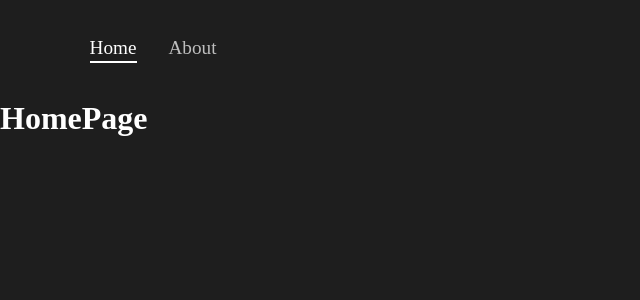
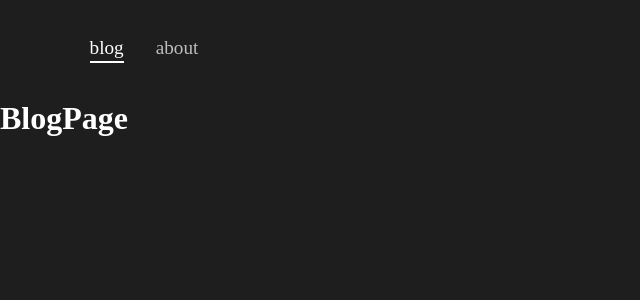
Before and after one commit to hulkdx/sabajafarzadeh.com, a React app: page / in a window 1280 px wide. Shown: the top 300 px of the page, without its empty margins (0-640 px from the left). Built offline with nearby package versions, Linux system fonts and the light colour scheme.

Commit message:
rename home to blog

```diff
--- a/src/components/common/RouteList.jsx
+++ b/src/components/common/RouteList.jsx
@@ -7,12 +7,12 @@ function RouteList({ onClick }) {
     <ul>
       <li>
         <Link to="/" exact activeClassName="active" onClick={onClick}>
-          Home
+          blog
         </Link>
       </li>
       <li>
         <Link to="/about" activeClassName="active" onClick={onClick}>
-          About
+          about
         </Link>
       </li>
     </ul>
--- /dev/null
+++ b/src/components/pages/blog/BlogPage.jsx
@@ -0,0 +1,11 @@
+import React from 'react';
+
+function BlogPage() {
+  return (
+    <div>
+      <h1>BlogPage</h1>
+    </div>
+  );
+}
+
+export default BlogPage;
--- a/src/components/pages/home/HomePage.jsx
+++ /dev/null
@@ -1,11 +0,0 @@
-import React from 'react';
-
-function HomePage() {
-  return (
-    <div>
-      <h1>HomePage</h1>
-    </div>
-  );
-}
-
-export default HomePage;
--- a/src/main.jsx
+++ b/src/main.jsx
@@ -4,7 +4,7 @@ import { Provider, store } from './redux/redux';
 
 import './main.css';
 
-import HomePage from './components/pages/home/HomePage';
+import BlogPage from './components/pages/blog/BlogPage';
 import AboutPage from './components/pages/about/AboutPage';
 
 import NavBar from './components/common/Navbar/Navbar';
@@ -16,7 +16,7 @@ function Main() {
         <div className="container">
           <NavBar />
           <div className="container-main">
-            <Route path="/" exact component={HomePage} />
+            <Route path="/" exact component={BlogPage} />
             <Route path="/about" component={AboutPage} />
           </div>
         </div>
```
Also changed, not shown: 1 other file (tests, documents, lock files or other folders).
